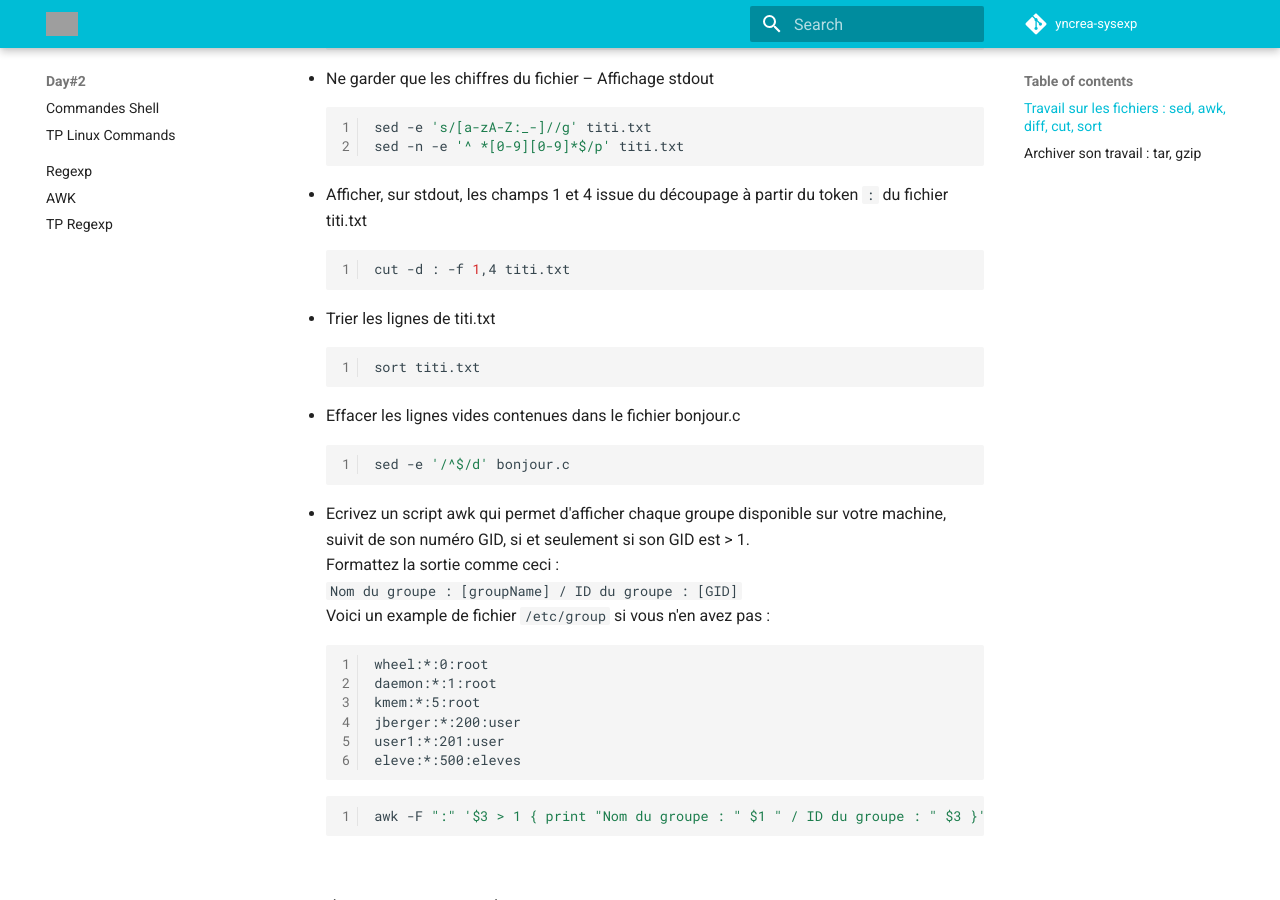
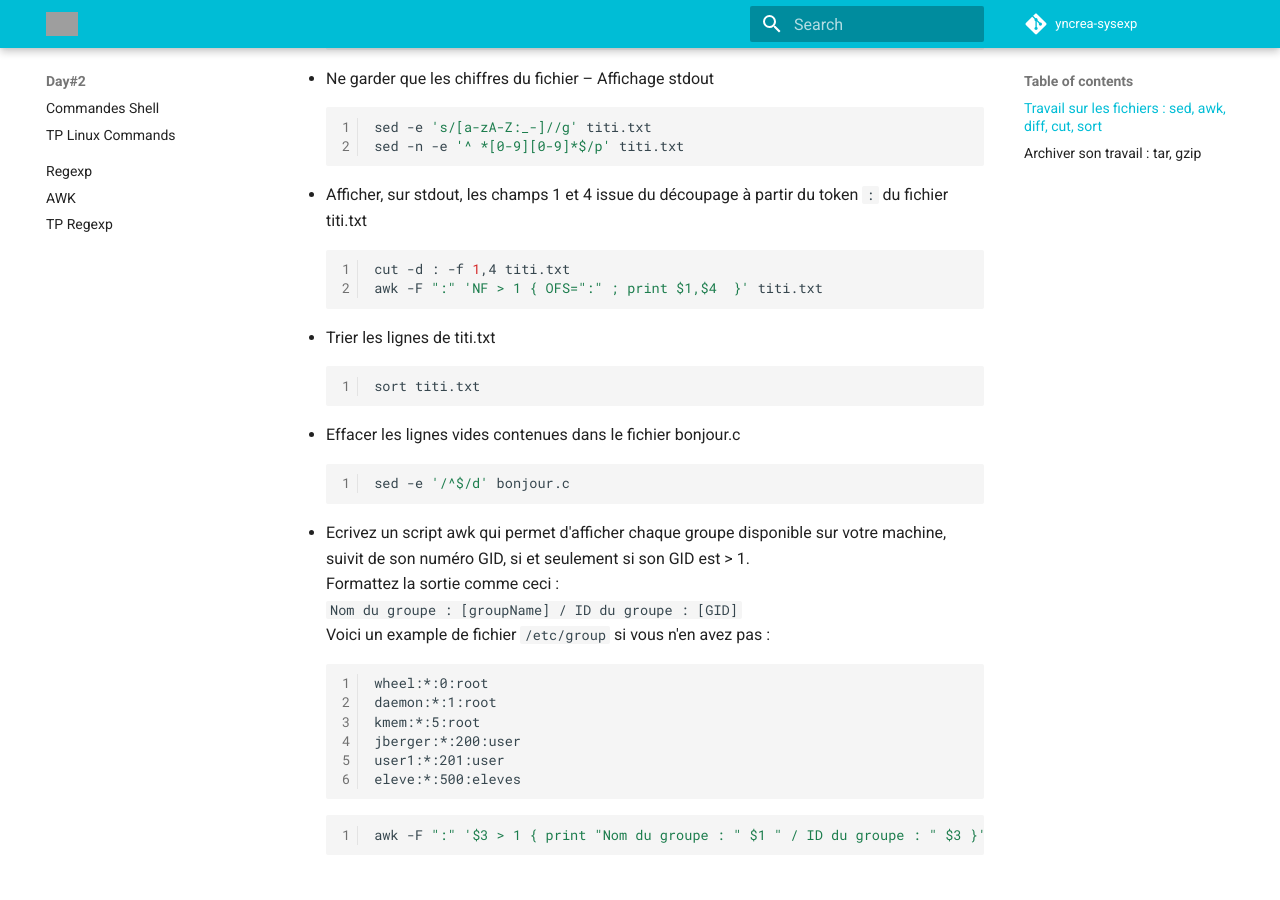
Before and after one commit to jurocknsail/yncrea-sysexp, an MkDocs documentation site: the page built from docs/30_tpRegexp_corr.md, in a window 1280 px wide and 900 px high, scrolled down 1321 px. Built offline with MkDocs 1.6.1 and Material for MkDocs 9.7.7, drawn with Linux system fonts in a browser that asks for light colours; comment, search, counter and statistics services are not loaded; grey boxes are pictures that could not be loaded.

Commit message:
regexp corr

````diff
--- a/docs/30_tpRegexp_corr.md
+++ b/docs/30_tpRegexp_corr.md
@@ -73,6 +73,7 @@ Sur le fichier C utilisé au TP précédent :
 
      ```bash linenums="1"
      cut -d : -f 1,4 titi.txt
+     awk -F ":" 'NF > 1 { OFS=":" ; print $1,$4  }' titi.txt
      ```
 
 - Trier les lignes de titi.txt
````
